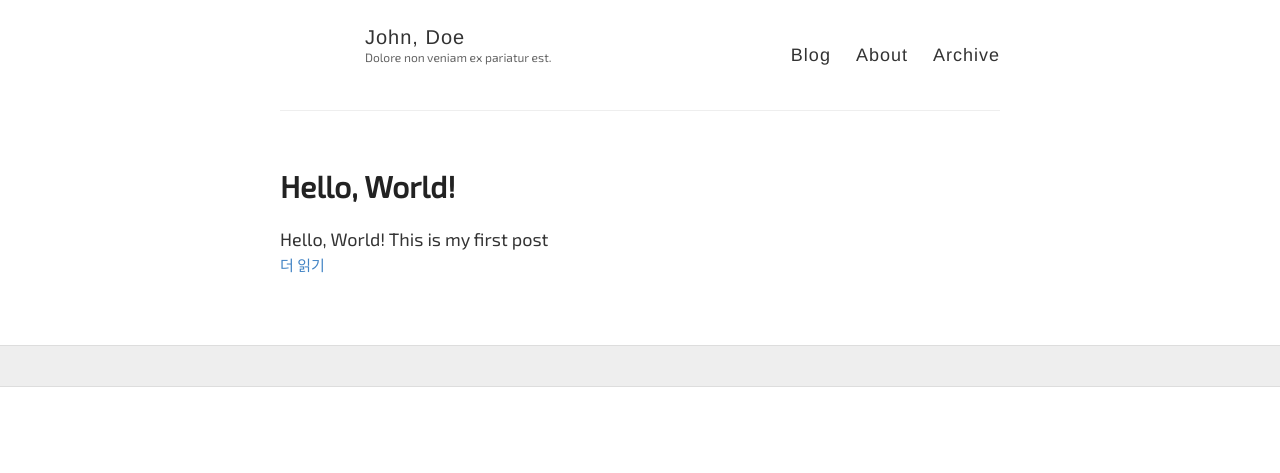
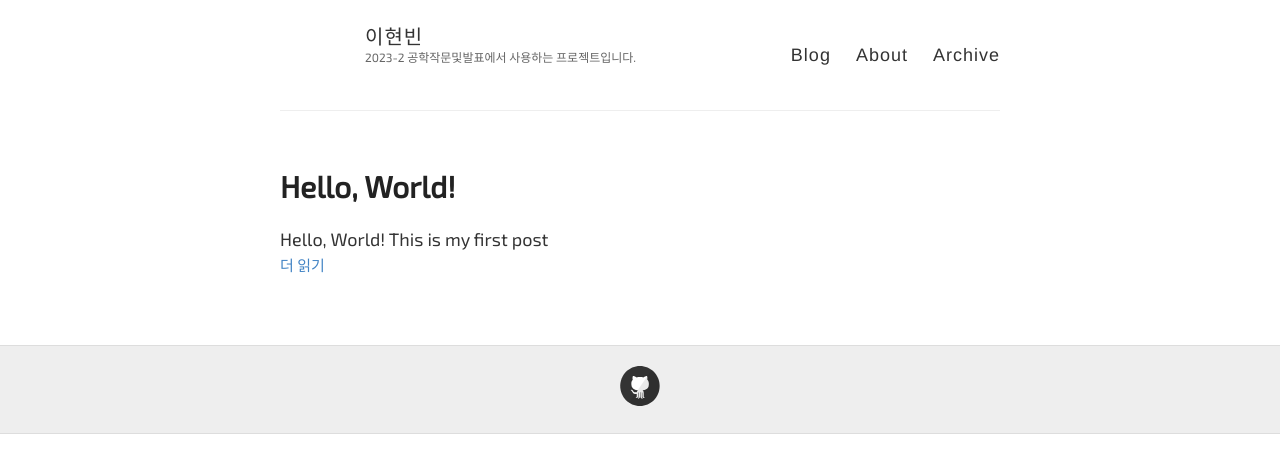
Before and after one commit to blackhblee/blackhblee.github.io, a Jekyll site: the page built from index.html, in a window 1280 px wide. Shown: the top 473 px of the page. Built offline with Jekyll 4.4.1, drawn with Linux system fonts in a browser that asks for light colours; some web fonts are replaced; the list of posts is cut into pages by our own code.

Commit message:
feat: Fix config

```diff
--- a/_config.yml
+++ b/_config.yml
@@ -3,10 +3,10 @@
 #
 
 # Name of your site (displayed in the header)
-name: John, Doe
+name: 이현빈
 
 # Short bio or description (displayed in the header)
-description: Dolore non veniam ex pariatur est.
+description: 2023-2 공학작문및발표에서 사용하는 프로젝트입니다.
 
 # URL of your avatar or profile pic (you could use your GitHub profile pic)
 avatar:
@@ -23,7 +23,7 @@ footer-links:
   email:
   facebook:
   flickr:
-  github:
+  github: blackhblee
   instagram:
   linkedin:
   pinterest:
```
